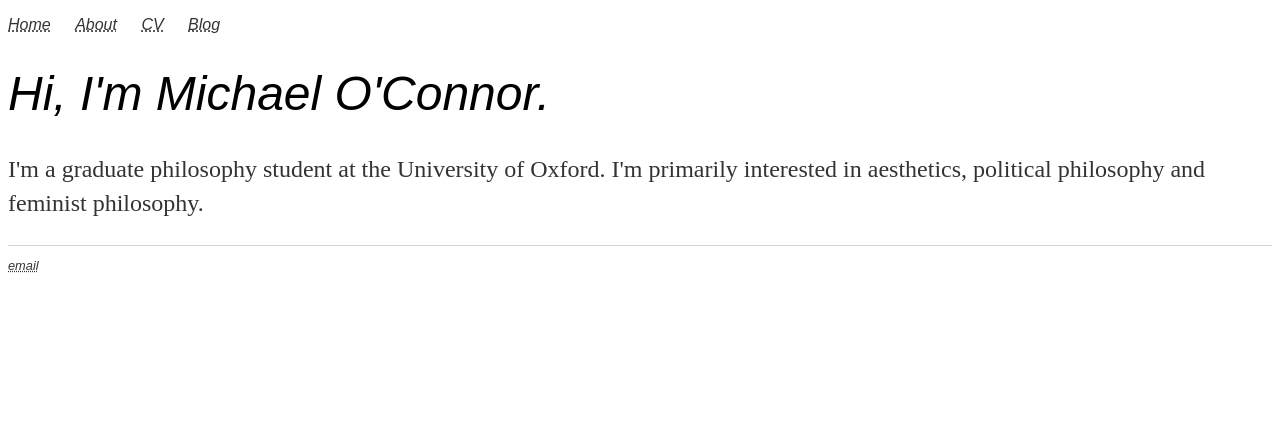
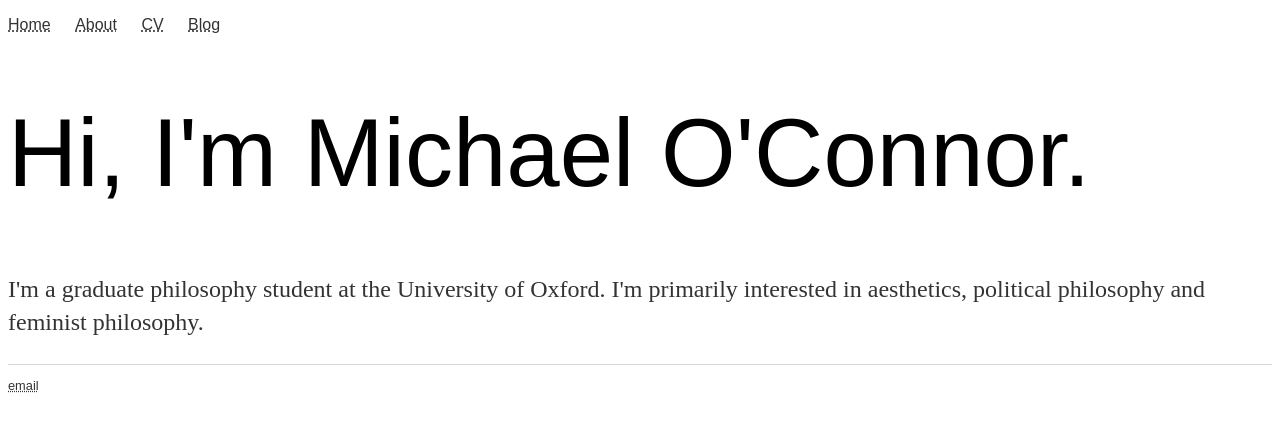
Before and after one commit to MichaelO-Connor/MichaelO-Connor.github.io, a Jekyll site: the page built from index.html, in a window 1280 px wide. Shown: the top 432 px of the page. Built offline with Jekyll 4.4.1, drawn with Linux system fonts in a browser that asks for light colours.

Commit message:
Update main.css

```diff
--- a/css/main.css
+++ b/css/main.css
@@ -9,7 +9,7 @@ nav ul, footer ul {
     list-style: none;
     font-family: alegreya-sans, sans-serif;
     font-weight: 400;
-    font-style: italic;
+    font-style: normal;
 }
 nav ul li, footer ul li {
     display: inline;
@@ -23,10 +23,10 @@ a:hover {
     text-decoration: underline dotted;
 }
 h1 {
-    font-size: 3em;
-     font-family: alegreya-sans, sans-serif;
+    font-size: 6em;
+    font-family: alegreya-sans, sans-serif;
     font-weight: 400;
-    font-style: italic;
+    font-style: normal;
 }
 p {
     font-size: 1.5em;
```
